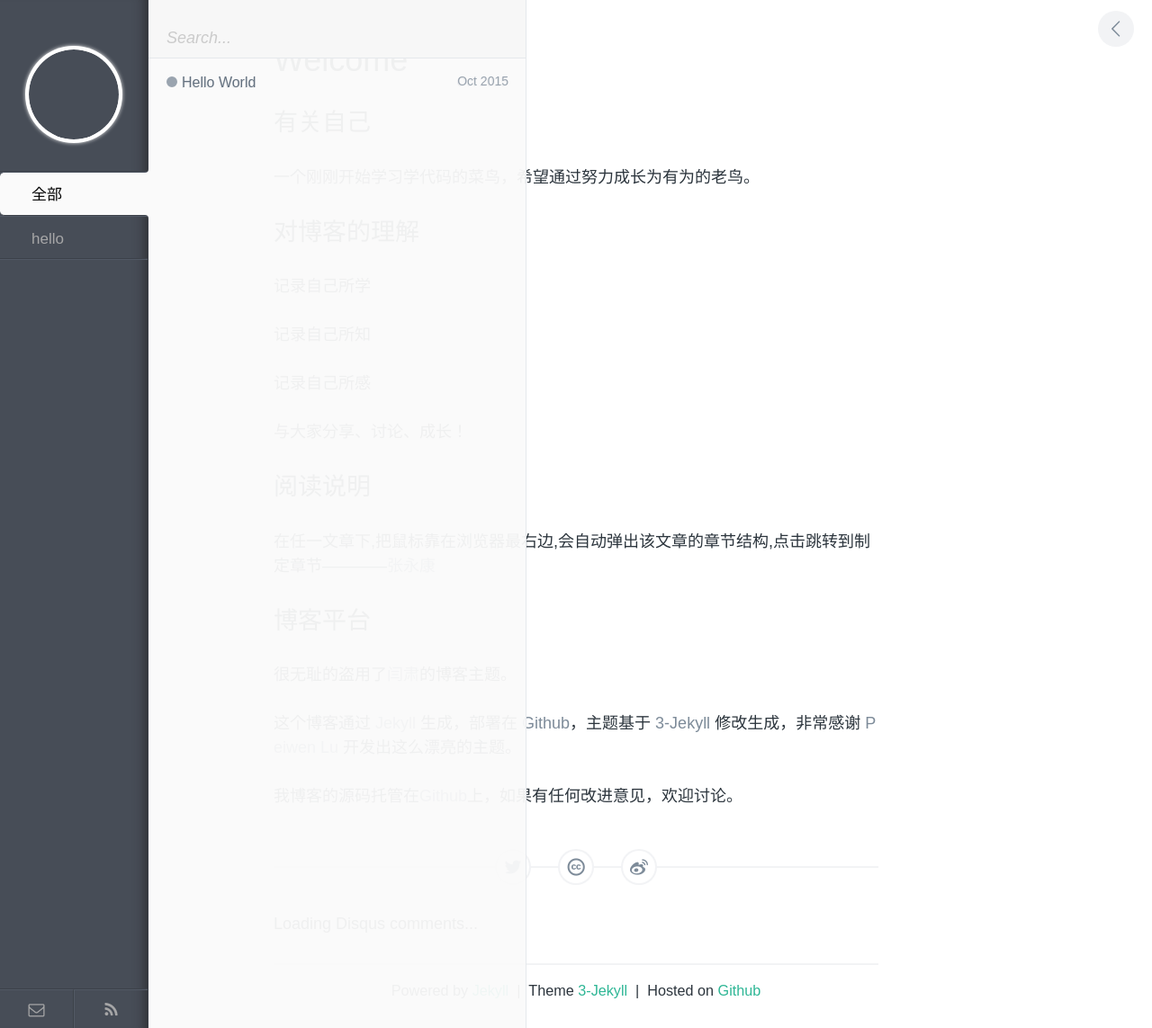
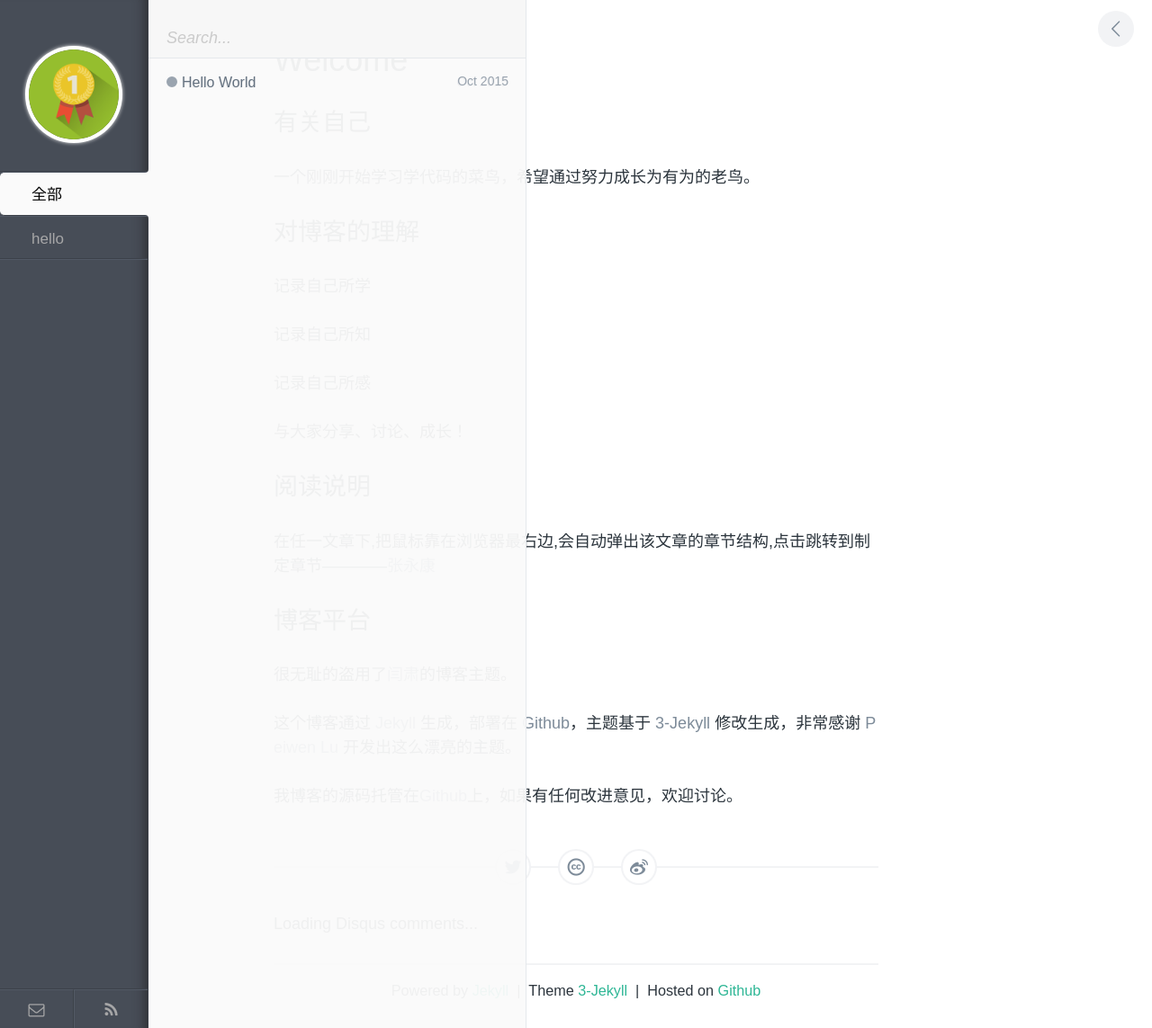
Before and after one commit to wenbaoquan/blog, a Jekyll site: the page built from index.md, in a window 1280 px wide. Shown: the whole page at 90% size. Built offline with Jekyll 4.4.1, drawn with Linux system fonts in a browser that asks for light colours; comment, search, counter and statistics services are not loaded.

Commit message:
修改文章链接地址

```diff
--- a/_config.yml
+++ b/_config.yml
@@ -1,4 +1,4 @@
-permalink: /:year/:month/:day/:title.html
+permalink: /blog/:year/:month/:day/:title.html
 markdown: kramdown
 pygments: true
 
@@ -17,11 +17,11 @@
 title: 文宝泉的博客
 description: 文宝泉的博客
 url: http://wenbaoquan.github.io/blog/
-rss_url: /pages/atom.xml
+rss_url: /blog/pages/atom.xml
 
 # avatar头像及Favicon
-avatar: blog/assets/img/ranking.png
-favicon: blog/assets/img/ranking.png
+avatar: /blog/assets/img/ranking.png
+favicon: /blog/assets/img/ranking.png
 
 # google analytics 设置
 ga:
--- a/_includes/nav.html
+++ b/_includes/nav.html
@@ -24,7 +24,7 @@
 
     <nav id="pl__container">
     {% for post in site.posts %}
-      <a class="{{ post.categories }} pl__all" href="blog/{{ post.url }}"><span class="pl__circle"></span><span class="pl__title">{{ post.title }}</span><span class="pl__date">{{ post.date | date: "%b %Y" }}</span></a>
+      <a class="{{ post.categories }} pl__all" href="{{ post.url }}"><span class="pl__circle"></span><span class="pl__title">{{ post.title }}</span><span class="pl__date">{{ post.date | date: "%b %Y" }}</span></a>
     {% endfor %}
     </nav>
   </div> <!-- end #posts-list -->
```
